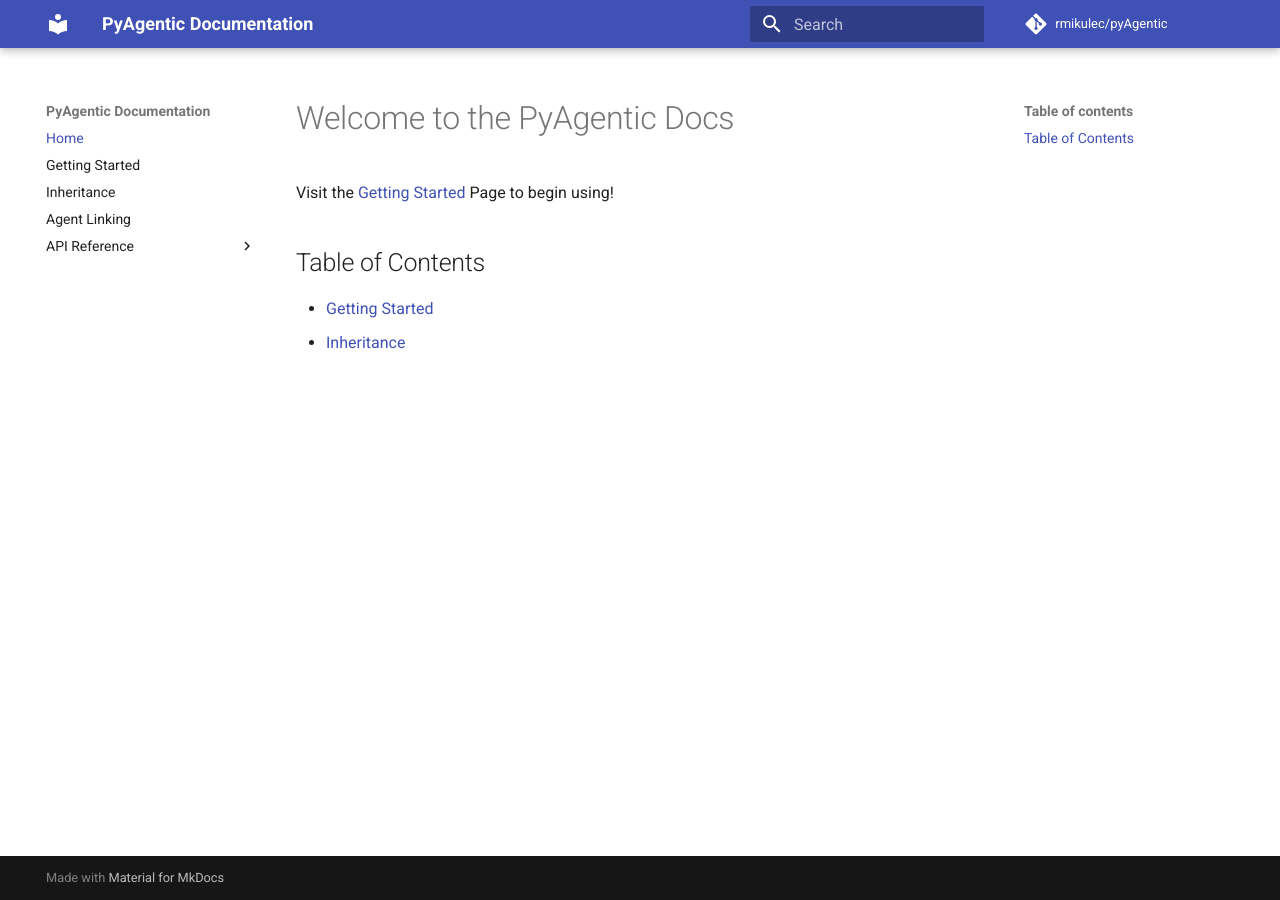
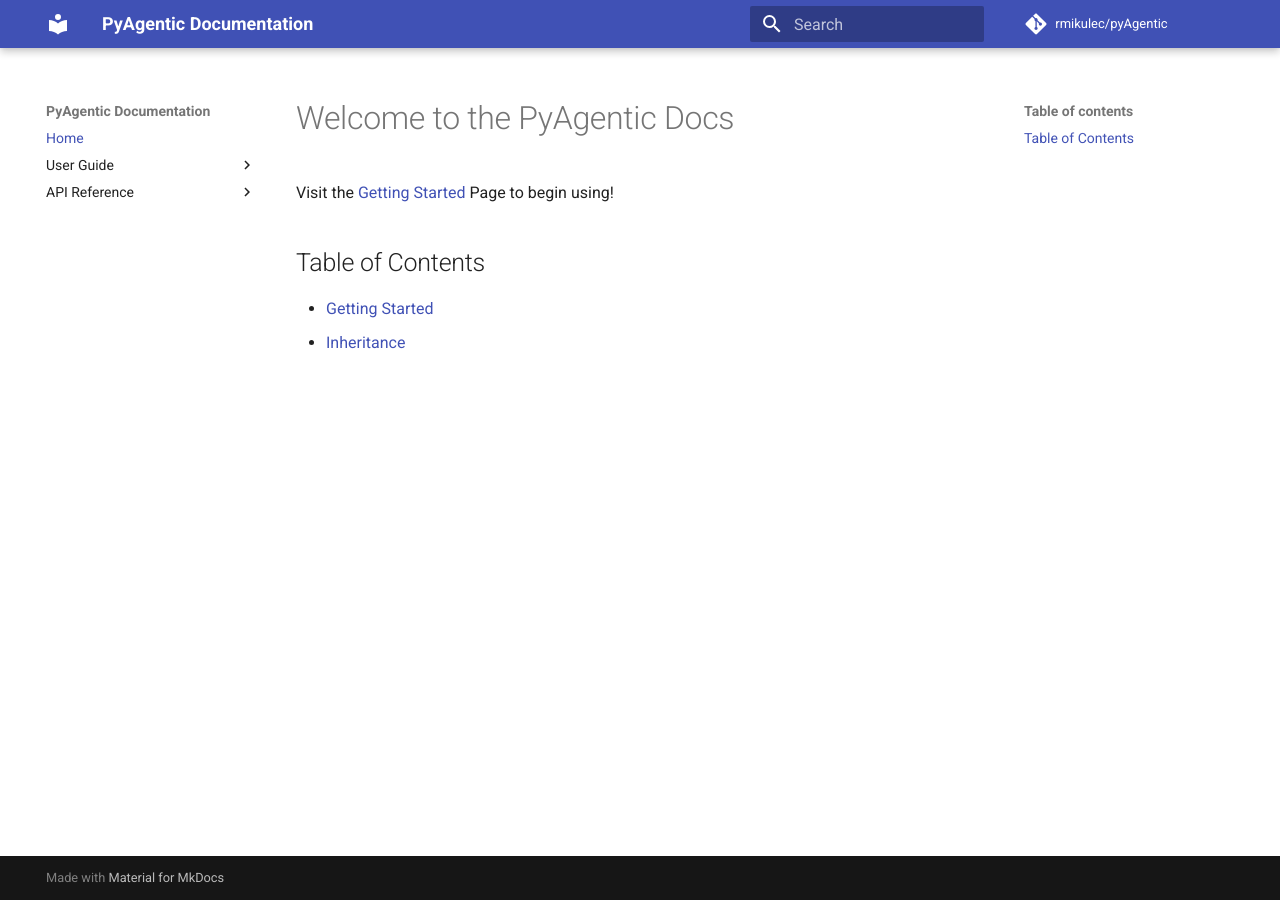
Before and after one commit to rmikulec/pyAgentic, an MkDocs documentation site: the page built from docs/index.md, in a window 1280 px wide. Built offline with MkDocs 1.6.1 and Material for MkDocs 9.7.7, drawn with Linux system fonts in a browser that asks for light colours; comment, search, counter and statistics services are not loaded.

Commit message:
Fixing up docs yaml a bit

```diff
--- a/mkdocs.yml
+++ b/mkdocs.yml
@@ -5,9 +5,10 @@ repo_url: https://github.com/rmikulec/pyagentic
 
 nav:
   - Home: index.md
-  - Getting Started: getting-started.md
-  - Inheritance: Inheritance.md
-  - Agent Linking: agent-linking.md
+  - User Guide:
+    - Getting Started: getting-started.md
+    - Inheritance: Inheritance.md
+    - Agent Linking: agent-linking.md
   - API Reference:
       - Modules: reference/modules.md
 
@@ -19,7 +20,7 @@ plugins:
           options:
             show_source: true
             source_link: true
-            source_repository: "https://github.com/YOUR_USERNAME/YOUR_REPO"
+            source_repository: "https://github.com/rmikulec/pyAgentic"
             source_branch: "main"  # or "master" or any branch you use
             source_directory: "pyagentic"
 markdown_extensions:
```
